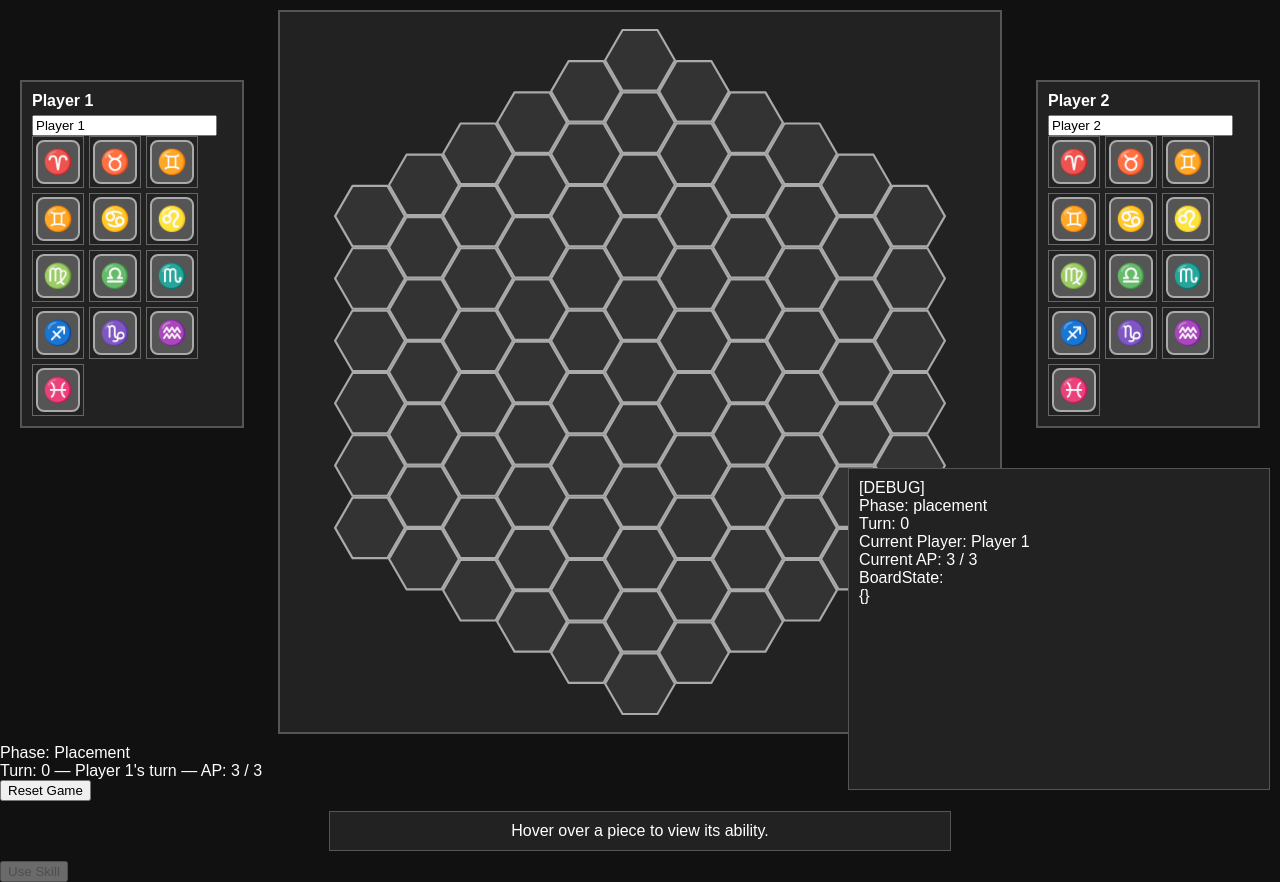
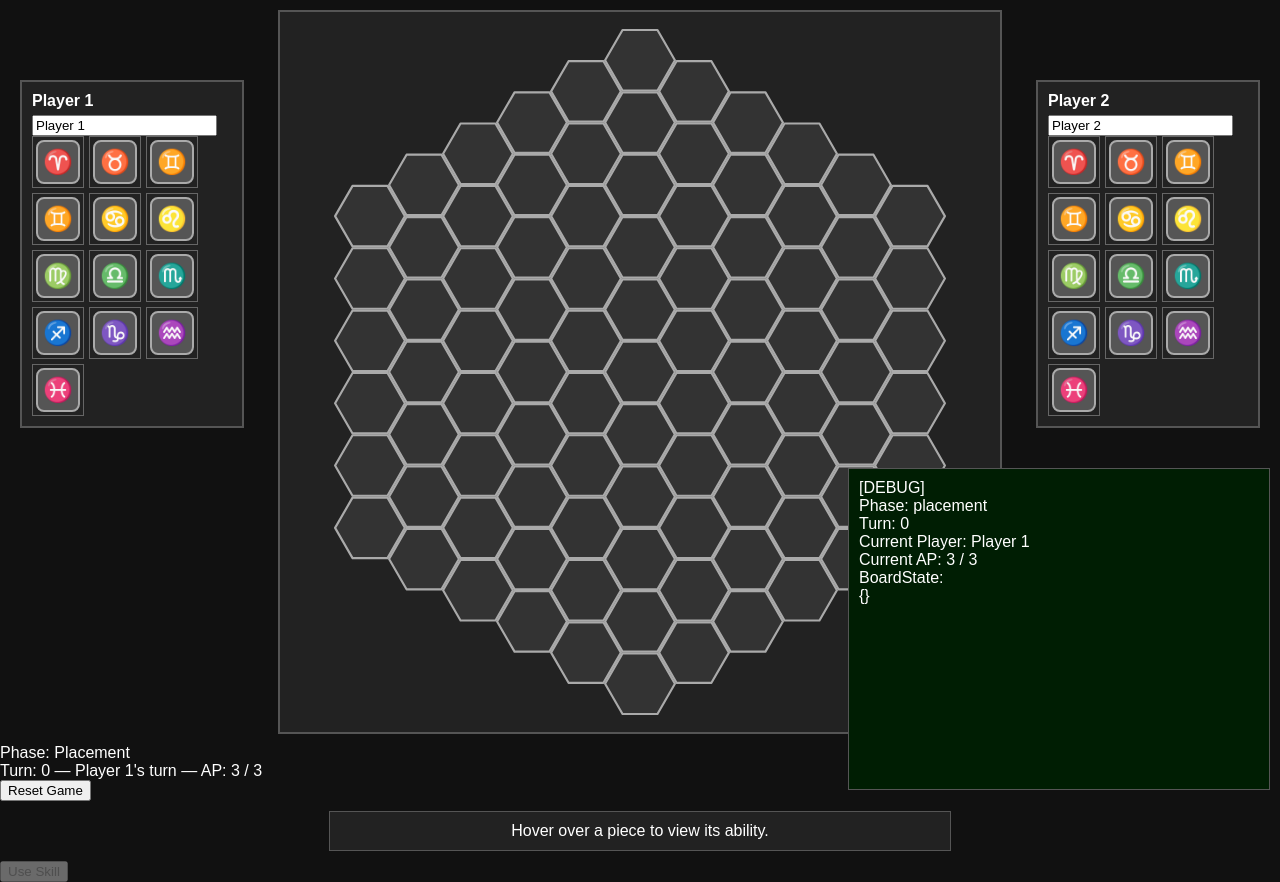
Before and after one commit to centity13/ZBG, a plain HTML site: page index.html in a window 1280 px wide. Drawn offline with Linux system fonts and the light colour scheme.

Commit message:
Test debug color change

```diff
--- a/style.css
+++ b/style.css
@@ -115,12 +115,14 @@ body {
   right: 10px;
   width: 400px;
   height: 300px;
-  background-color: #222;
+  background-color: #001e03;
   border: 1px solid #555;
   padding: 10px;
   white-space: pre-wrap;
   overflow-y: auto;
   z-index: 9999;
+
+
 }
 
 .svg-hex {
```
